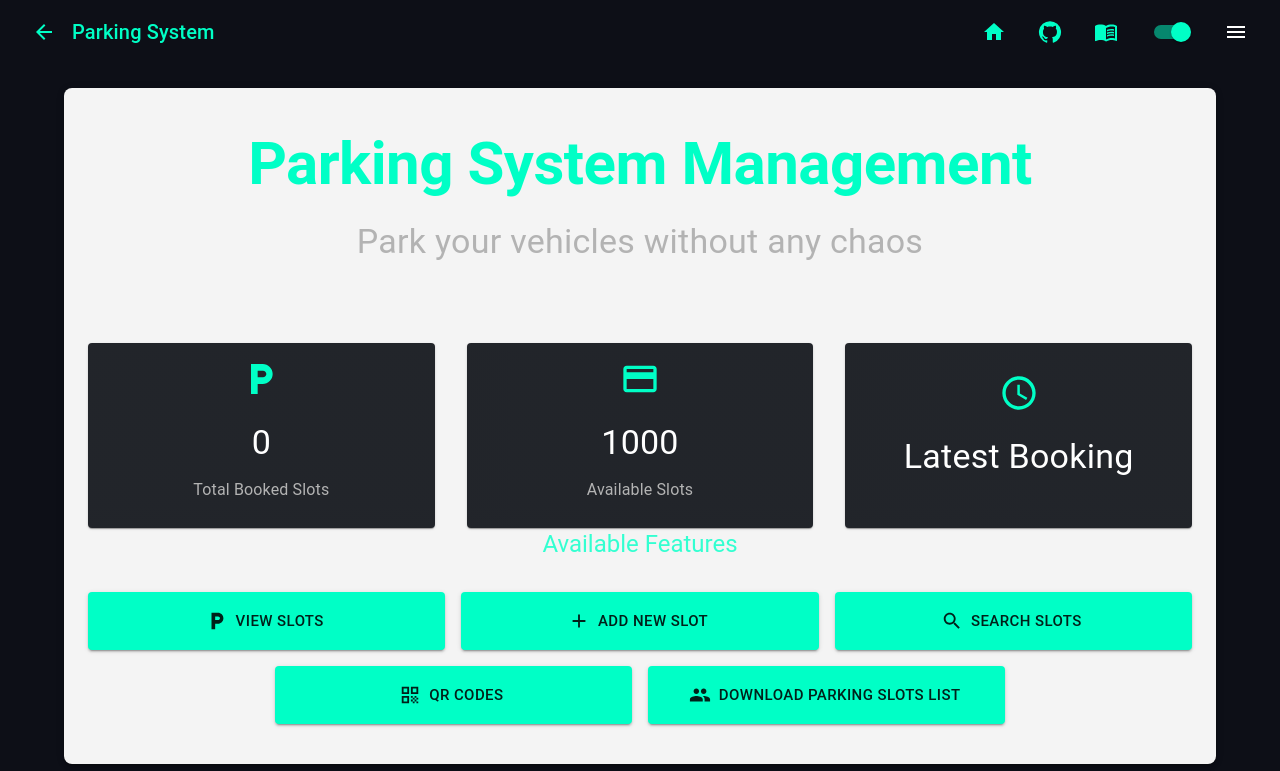
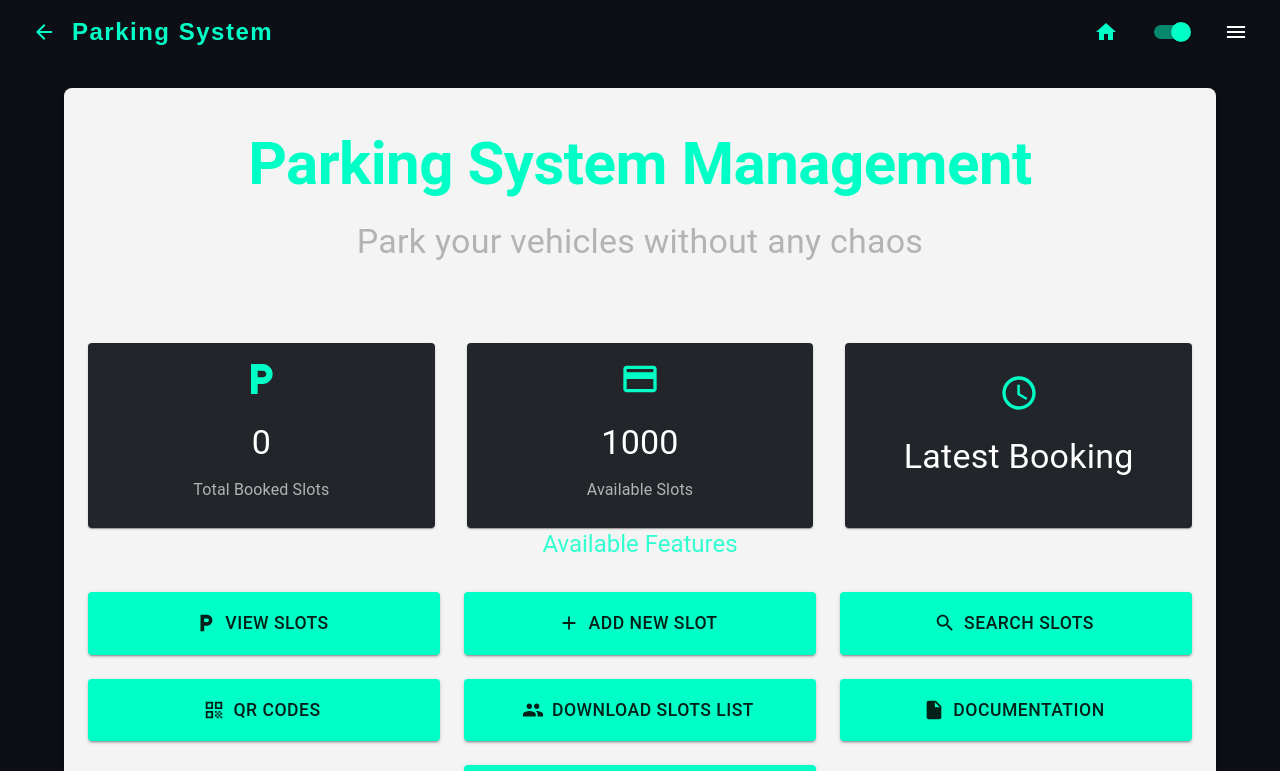
Before and after one commit to alibha04/parkingSystem, a React (Create React App) app in the folder client/: page / in a window 1280 px wide. Shown: the top 771 px of the page. Built offline with nearby package versions, Linux system fonts and the light colour scheme; no server answers.

Commit message:
home page updated

```diff
--- a/client/src/components/HomePage.js
+++ b/client/src/components/HomePage.js
@@ -16,12 +16,14 @@ import AccessTimeIcon from "@mui/icons-material/AccessTime";
 import AddIcon from "@mui/icons-material/Add";
 import SearchIcon from "@mui/icons-material/Search";
 import GroupIcon from "@mui/icons-material/Group";
-import QrCodeIcon from "@mui/icons-material/QrCode"; // QR Code icon
+import QrCodeIcon from "@mui/icons-material/QrCode";
+import InsertDriveFileIcon from "@mui/icons-material/InsertDriveFile";
+import ContactPageIcon from "@mui/icons-material/ContactPage";
 import axios from "axios";
 import { motion } from "framer-motion";
 
 const ParkingHomePage = () => {
-  const TOTAL_SLOTS = 1000; // Maximum parking slots
+  const TOTAL_SLOTS = 1000;
   const [stats, setStats] = useState({
     totalBookedSlots: 0,
     availableSlots: TOTAL_SLOTS,
@@ -31,17 +33,13 @@ const ParkingHomePage = () => {
 
   useEffect(() => {
     axios
-      .get("https://parkingsystem-8xdu.onrender.com/api/lots") // Fetch slots data from backend
+      .get("https://parkingsystem-8xdu.onrender.com/api/lots")
       .then((res) => {
         const slots = res.data;
-
-        // Calculate total booked slots and available slots
         const totalBookedSlots = slots.filter((slot) => slot.vehicleNumber).length;
         const availableSlots = TOTAL_SLOTS - totalBookedSlots;
-
-        // Find the most recent booking
         const recentBooking = slots
-          .filter((slot) => slot.vehicleNumber) // Consider only booked slots
+          .filter((slot) => slot.vehicleNumber)
           .sort((a, b) => new Date(b.date) - new Date(a.date))[0]?.customerName;
 
         setStats({
@@ -67,7 +65,7 @@ const ParkingHomePage = () => {
 
   return (
     <Container
-      maxWidth="lg"
+      maxWidth="xl"  // ⬅ Increased the max width to "xl" for a larger page
       sx={{
         textAlign: "center",
         py: 5,
@@ -78,21 +76,18 @@ const ParkingHomePage = () => {
         mb: 3,
       }}
     >
-      {/* Animated Title */}
       <motion.div initial={{ opacity: 0, y: -50 }} animate={{ opacity: 1, y: 0 }} transition={{ duration: 1 }}>
         <Typography variant="h2" component="h1" color="primary" gutterBottom sx={{ fontWeight: "bold" }}>
           Parking System Management
         </Typography>
       </motion.div>
 
-      {/* Animated Subtitle */}
       <motion.div initial={{ opacity: 0, y: 50 }} animate={{ opacity: 1, y: 0 }} transition={{ duration: 1, delay: 0.5 }}>
         <Typography variant="h4" color="textSecondary" gutterBottom>
           Park your vehicles without any chaos
         </Typography>
       </motion.div>
 
-      {/* Stats Cards */}
       <Grid container spacing={4} mt={6} justifyContent="center">
         <Grid item xs={12} md={4}>
           <Card sx={{ height: "100%", display: "flex", alignItems: "center" }}>
@@ -137,84 +132,42 @@ const ParkingHomePage = () => {
         </Grid>
       </Grid>
 
-      {/* Features Section */}
       <Box sx={{ textAlign: "center", mb: 4 }}>
         <Typography variant="h5" gutterBottom color="primary.light">
           Available Features
         </Typography>
       </Box>
 
-      <Grid container spacing={2} justifyContent="center">
-        <Grid item xs={12} sm={6} md={4}>
+      <Grid container spacing={3} justifyContent="center">
+        {[
+          { to: "/slots", label: "View Slots", icon: <LocalParkingIcon /> },
+          { to: "/add-slot", label: "Add New Slot", icon: <AddIcon /> },
+          { to: "/search", label: "Search Slots", icon: <SearchIcon /> },
+          { to: "/qrcodes", label: "QR Codes", icon: <QrCodeIcon /> },
+          { to: "/export", label: "Download Slots List", icon: <GroupIcon /> },
+          { href: "https://docs.google.com/document/d/1z5jlCUQCnseKXfEx0OPbSf-uA9YbQBDXU7vncDMGUE0/edit", label: "Documentation", icon: <InsertDriveFileIcon /> },
+          { href: "https://docs.google.com/document/d/1CWyqXhAvyTfxwv0Giqa-ITFZZYGYbootp2S3_bSeOf8/edit?usp=sharing", label: "Resume", icon: <ContactPageIcon /> },
+        ].map((button, index) => (
+          <Grid item xs={12} sm={6} md={4} key={index}>
             <Button
-            component={Link}
-            to="/slots"
+              component={button.to ? Link : "a"}
+              to={button.to}
+              href={button.href}
+              target={button.href ? "_blank" : undefined}
+              rel={button.href ? "noopener noreferrer" : undefined}
               variant="contained"
               size="large"
-            startIcon={<LocalParkingIcon />}
+              startIcon={button.icon}
               fullWidth
-            sx={{ py: 2 }}
+              sx={{
+                py: 2,  // Increased padding for a bigger button
+                fontSize: "1.1rem", // Slightly larger text
+              }}
             >
-            View Slots
+              {button.label}
             </Button>
           </Grid>
-
-        <Grid item xs={12} sm={6} md={4}>
-          <Button
-            component={Link}
-            to="/add-slot"
-            variant="contained"
-            size="large"
-            startIcon={<AddIcon />}
-            fullWidth
-            sx={{ py: 2 }}
-          >
-            Add New Slot
-          </Button>
-        </Grid>
-
-        <Grid item xs={12} sm={6} md={4}>
-          <Button
-            component={Link}
-            to="/search"
-            variant="contained"
-            size="large"
-            startIcon={<SearchIcon />}
-            fullWidth
-            sx={{ py: 2 }}
-          >
-            Search Slots
-          </Button>
-        </Grid>
-
-        {/* New QR Codes Button */}
-        <Grid item xs={12} sm={6} md={4}>
-          <Button
-            component={Link}
-            to="/qrcodes"
-            variant="contained"
-            size="large"
-            startIcon={<QrCodeIcon />} // QR Code Icon
-            fullWidth
-            sx={{ py: 2 }}
-          >
-            QR Codes
-          </Button>
-        </Grid>
-
-        <Grid item xs={12} sm={6} md={4}>
-          <Button
-            component={Link}
-            to="/export"
-            variant="contained"
-            size="large"
-            startIcon={<GroupIcon />}
-            fullWidth
-            sx={{ py: 2 }}
-          >
-            Download Parking Slots List
-          </Button>
-        </Grid>
+        ))}
       </Grid>
     </Container>
   );
--- a/client/src/components/Navbar.js
+++ b/client/src/components/Navbar.js
@@ -11,9 +11,7 @@ import {
   Switch
 } from '@mui/material';
 import MenuIcon from '@mui/icons-material/Menu';
-import GitHubIcon from '@mui/icons-material/GitHub';
 import HomeIcon from '@mui/icons-material/Home';
-import MenuBookIcon from '@mui/icons-material/MenuBook';
 import ArrowBackIcon from '@mui/icons-material/ArrowBack';
 
 const Navbar = ({ toggleTheme, darkMode }) => {
@@ -29,44 +27,37 @@ const Navbar = ({ toggleTheme, darkMode }) => {
         <IconButton onClick={() => navigate(-1)} color="primary" sx={{ mr: 1 }}>
           <ArrowBackIcon />
         </IconButton>
-        <Typography variant="h6" component="div" sx={{ flexGrow: 1, color: 'primary.main' }}>
-          Parking System
+
+        {/* Clickable Title with Opposite Theme Hover Effect */}
+        <Typography
+          variant="h5"
+          component="div"
+          onClick={() => navigate('/')}
+          sx={{
+            flexGrow: 1,
+            color: 'primary.main',
+            fontWeight: 'bold',
+            fontFamily: '"Poppins", sans-serif',
+            letterSpacing: 1.5,
+            cursor: 'pointer',
+            transition: 'color 0.3s ease-in-out',
+            '&:hover': {
+              color: darkMode ? '#6200ea' : '#00ffc6', // Opposite theme color
+            },
+          }}
+        >
+            Parking System
         </Typography>
+
         <Box sx={{ display: 'flex', alignItems: 'center', gap: 2 }}>
-          <IconButton
-            color="primary"
-            component={RouterLink}
-            to="/"
-            aria-label="Home"
-          >
+          <IconButton color="primary" component={RouterLink} to="/" aria-label="Home">
             <HomeIcon />
-          </IconButton>
-
-          <IconButton
-            color="primary"
-            component="a"
-            href="https://github.com/alibha04/parkingSystem"
-            target="_blank"
-            rel="noopener noreferrer"
-            aria-label="GitHub"
-          >
-            <GitHubIcon />
-          </IconButton>
-
-          <IconButton
-            color="primary"
-            component="a"
-            href="https://docs.google.com/document/d/1CWyqXhAvyTfxwv0Giqa-ITFZZYGYbootp2S3_bSeOf8/edit?usp=sharing"
-            target="_blank"
-            rel="noopener noreferrer"
-            aria-label="Resume"
-          >
-            <MenuBookIcon />
           </IconButton>
 
           {/* Theme Toggle Switch */}
           <Switch checked={darkMode} onChange={toggleTheme} />
 
+          {/* Dropdown Menu */}
           <IconButton onClick={handleMenuOpen} color="inherit">
             <MenuIcon />
           </IconButton>
```
Lines whose indentation alone changed are shown as unchanged.
